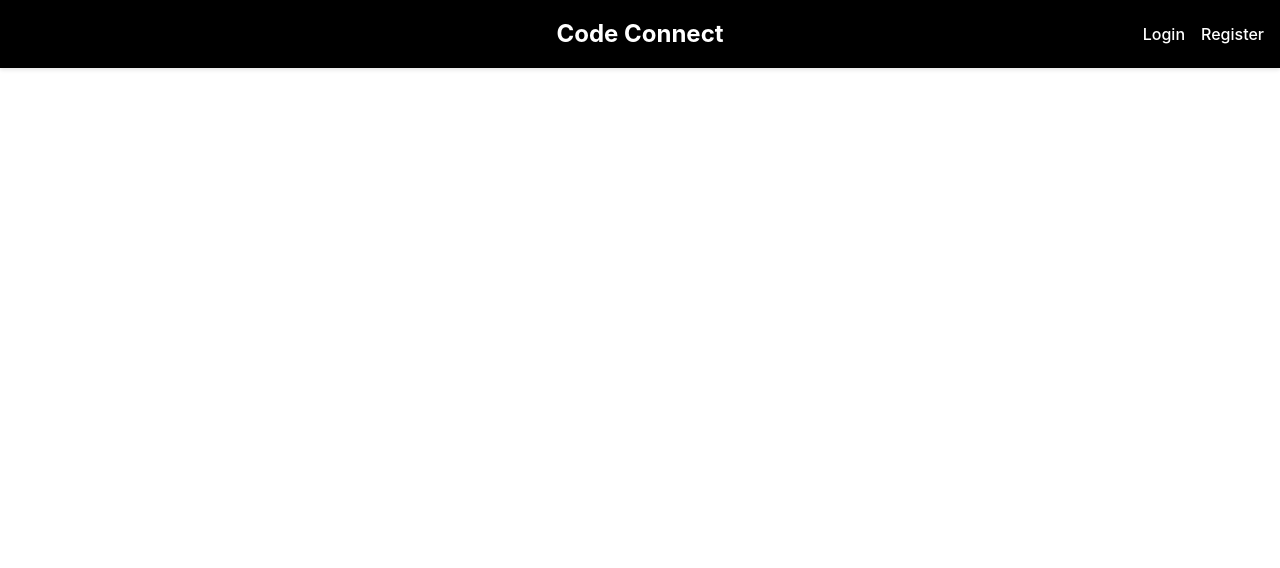
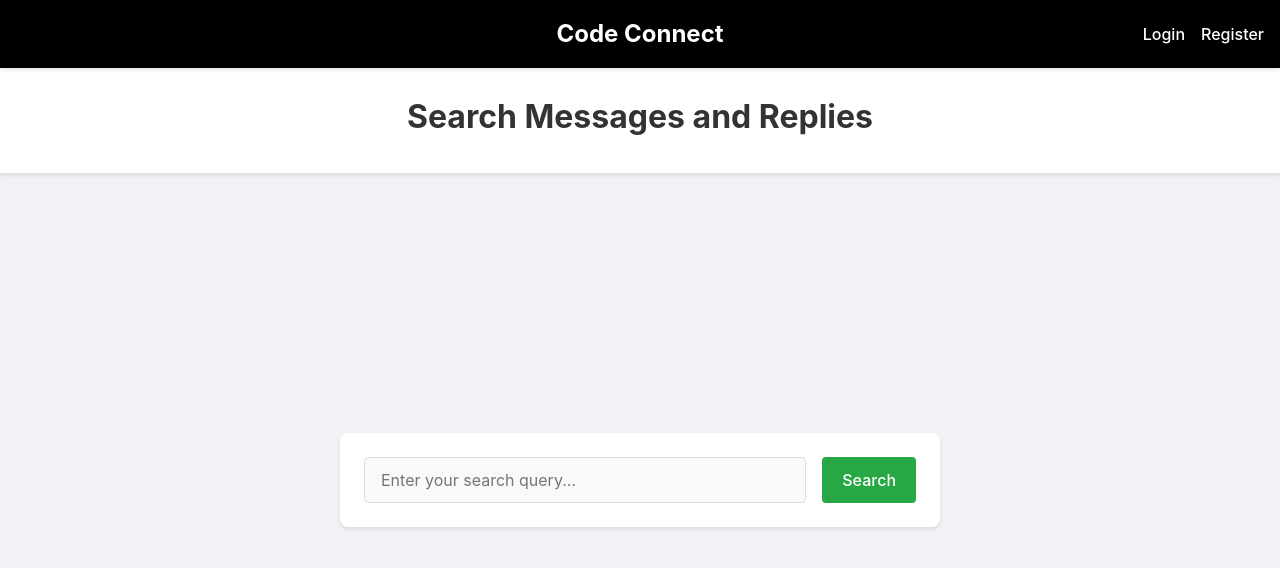
Before and after one commit to ninshot/Coder-sBlog, a React (Vite) app in the folder frontend/: page /search in a window 1280 px wide. Shown: the top 568 px of the page. Built offline with nearby package versions, Linux system fonts and the light colour scheme.

Commit message:
Addition of search page and bar

```diff
--- a/frontend/src/App.jsx
+++ b/frontend/src/App.jsx
@@ -1,5 +1,5 @@
 import React from 'react';
-import { BrowserRouter as Router, Routes, Route, Link, useLocation } from 'react-router-dom';
+import { BrowserRouter as Router, Routes, Route, Link, useLocation, useNavigate } from 'react-router-dom';
 import Login from './components/auth/Login';
 import Register from './components/auth/Register';
 import Logout from './components/auth/Logout';
@@ -8,10 +8,12 @@ import LandingPage from './pages/LandingPage';
 import Channels from './pages/Channels';
 import ChannelDetail from './pages/ChannelDetail';
 import AdminDashboard from './pages/AdminDashboard';
+import SearchPage from './pages/SearchPage';
 import './styles/general.css';
 
 const Navigation = () => {
   const location = useLocation();
+  const navigate = useNavigate();
   const isAuthenticated = localStorage.getItem('token') && localStorage.getItem('user');
   const user = isAuthenticated ? JSON.parse(localStorage.getItem('user')) : null;
   const isAdmin = user?.isAdmin;
@@ -27,6 +29,38 @@ const Navigation = () => {
         width: '100%'
       }}>
         <div style={{ display: 'flex', gap: '1rem', alignItems: 'center', flex: '1' }}>
+          {location.pathname === '/search' && (
+            <button
+              onClick={() => navigate('/channels')}
+              style={{
+                padding: '0.75rem',
+                background: 'black',
+                color: 'white',
+                border: 'none',
+                borderRadius: '4px',
+                fontSize: '1rem',
+                cursor: 'pointer',
+                transition: 'all 0.3s ease',
+                fontWeight: '500'
+              }}
+              onMouseOver={(e) => {
+                e.currentTarget.style.background = 'white';
+                e.currentTarget.style.color = 'black';
+                e.currentTarget.style.border = '2px solid black';
+                e.currentTarget.style.transform = 'translateY(-2px)';
+                e.currentTarget.style.boxShadow = '0 4px 12px rgba(0, 0, 0, 0.2)';
+              }}
+              onMouseOut={(e) => {
+                e.currentTarget.style.background = 'black';
+                e.currentTarget.style.color = 'white';
+                e.currentTarget.style.border = 'none';
+                e.currentTarget.style.transform = 'translateY(0)';
+                e.currentTarget.style.boxShadow = 'none';
+              }}
+            >
+              Home
+            </button>
+          )}
           {(location.pathname.includes('/channels/') || isAdminPage) && (
             <Link
               to="/channels"
@@ -112,6 +146,38 @@ const Navigation = () => {
           Code Connect
         </div>
         <div style={{ display: 'flex', gap: '1rem', flex: '1', justifyContent: 'flex-end' }}>
+          {location.pathname !== '/search' && (
+            <button
+              onClick={() => navigate('/search')}
+              style={{
+                padding: '0.75rem',
+                background: 'black',
+                color: 'white',
+                border: 'none',
+                borderRadius: '4px',
+                fontSize: '1rem',
+                cursor: 'pointer',
+                transition: 'all 0.3s ease',
+                fontWeight: '500'
+              }}
+              onMouseOver={(e) => {
+                e.currentTarget.style.background = 'white';
+                e.currentTarget.style.color = 'black';
+                e.currentTarget.style.border = '2px solid black';
+                e.currentTarget.style.transform = 'translateY(-2px)';
+                e.currentTarget.style.boxShadow = '0 4px 12px rgba(0, 0, 0, 0.2)';
+              }}
+              onMouseOut={(e) => {
+                e.currentTarget.style.background = 'black';
+                e.currentTarget.style.color = 'white';
+                e.currentTarget.style.border = 'none';
+                e.currentTarget.style.transform = 'translateY(0)';
+                e.currentTarget.style.boxShadow = 'none';
+              }}
+            >
+              Search
+            </button>
+          )}
           <Logout />
         </div>
       </div>
@@ -221,6 +287,7 @@ const App = () => {
                 </ProtectedRoute>
               }
             />
+            <Route path="/search" element={<SearchPage />} />
           </Routes>
         </div>
       </div>
--- /dev/null
+++ b/frontend/src/pages/SearchPage.jsx
@@ -0,0 +1,109 @@
+import React, { useState, useEffect } from 'react';
+import { useNavigate, useLocation } from 'react-router-dom';
+import '../styles/searchPage.css';
+
+const SearchPage = () => {
+  const [searchQuery, setSearchQuery] = useState('');
+  const [results, setResults] = useState([]);
+  const [loading, setLoading] = useState(false);
+  const [error, setError] = useState(null);
+  const navigate = useNavigate();
+  const location = useLocation();
+
+  useEffect(() => {
+    const queryParams = new URLSearchParams(location.search);
+    const query = queryParams.get('query');
+    if (query) {
+      setSearchQuery(query);
+      performSearch(query);
+    }
+  }, [location.search]);
+
+  const performSearch = async (query) => {
+    setLoading(true);
+    setError(null);
+    try {
+      const token = localStorage.getItem('token');
+      const response = await fetch(`http://localhost:8000/api/search?query=${encodeURIComponent(query)}`, {
+        headers: {
+          'Authorization': `Bearer ${token}`
+        }
+      });
+
+      if (!response.ok) {
+        throw new Error('Search failed');
+      }
+
+      const data = await response.json();
+      setResults(data);
+    } catch (err) {
+      setError('Failed to perform search. Please try again.');
+      console.error('Search error:', err);
+    } finally {
+      setLoading(false);
+    }
+  };
+
+  const handleSearch = (e) => {
+    e.preventDefault();
+    if (searchQuery.trim()) {
+      navigate(`/search?query=${encodeURIComponent(searchQuery.trim())}`);
+    }
+  };
+
+  const handleResultClick = (result) => {
+    navigate(`/channels/${result.channel_id}`);
+  };
+
+  return (
+    <div className="search-page">
+      <div className="search-header">
+        <h2>Search Messages and Replies</h2>
+      </div>
+      <div className="search-container">
+        <form className="search-form" onSubmit={handleSearch}>
+          <input
+            type="text"
+            className="search-input"
+            placeholder="Enter your search query..."
+            value={searchQuery}
+            onChange={(e) => setSearchQuery(e.target.value)}
+          />
+          <button type="submit" className="search-button">Search</button>
+        </form>
+      </div>
+
+      {loading && <div className="loading">Searching...</div>}
+      {error && <div className="error">{error}</div>}
+
+      {!loading && !error && results.length === 0 && searchQuery && (
+        <div className="no-results">No results found</div>
+      )}
+
+      {!loading && !error && results.length > 0 && (
+        <div className="search-results">
+          {results.map((result) => (
+            <div
+              key={result.id}
+              className="result-item"
+              onClick={() => handleResultClick(result)}
+            >
+              <div className="result-header">
+                <span className="result-type">{result.type}</span>
+                <span className="result-channel">{result.channel_name}</span>
+              </div>
+              <div className="result-title">{result.title}</div>
+              <div className="result-content">{result.content}</div>
+              <div className="result-footer">
+                <span>By {result.display_name}</span>
+                <span>{new Date(result.created_at).toLocaleDateString()}</span>
+              </div>
+            </div>
+          ))}
+        </div>
+      )}
+    </div>
+  );
+};
+
+export default SearchPage;
--- /dev/null
+++ b/frontend/src/styles/searchPage.css
@@ -0,0 +1,158 @@
+.search-page {
+  width: 100vw;
+  margin: 0;
+  padding: 0;
+  display: flex;
+  flex-direction: column;
+  min-height: 100vh;
+  background-color: #f0f2f5;
+}
+
+.search-header {
+  width: 100vw;
+  display: flex;
+  justify-content: center;
+  margin-top: -10px;
+  padding-top: 1rem;
+  align-items: center;
+  background-color: white;
+  box-shadow: 0 2px 4px rgba(0, 0, 0, 0.1);
+  position: fixed;
+  top: 60px;
+  left: 0;
+  right: 0;
+  z-index: 100;
+}
+
+.search-container {
+  width: 100vw;
+  display: flex;
+  justify-content: center;
+  align-items: center;
+  padding: 0;
+  margin-top: 100px;
+  min-height: calc(100vh - 160px);
+}
+
+.search-page h2 {
+  color: #333;
+  text-align: center;
+  margin-bottom: 2rem;
+  font-size: 2rem;
+}
+
+.search-form {
+  display: flex;
+  flex-direction: row;
+  gap: 1rem;
+  width: 100%;
+  max-width: 600px;
+  background-color: white;
+  padding: 1.5rem;
+  border-radius: 8px;
+  box-shadow: 0 2px 4px rgba(0, 0, 0, 0.1);
+}
+
+.search-input {
+  flex: 1;
+  padding: 0.75rem 1rem;
+  border: 1px solid #ddd;
+  border-radius: 4px;
+  font-size: 1rem;
+  transition: border-color 0.3s ease;
+  background-color: #f8f9fa;
+}
+
+.search-input:focus {
+  outline: none;
+  border-color: #007bff;
+  background-color: white;
+}
+
+.search-button {
+  padding: 0.75rem 1.25rem;
+  background-color: #28a745;
+  color: white;
+  border: none;
+  border-radius: 4px;
+  font-size: 1rem;
+  font-weight: 500;
+  cursor: pointer;
+  transition: background-color 0.3s ease;
+  white-space: nowrap;
+}
+
+.search-button:hover {
+  background-color: #218838;
+}
+
+.search-results {
+  margin-top: 2rem;
+  width: 100%;
+}
+
+.result-item {
+  background-color: white;
+  border: 1px solid #ddd;
+  border-radius: 4px;
+  padding: 1rem;
+  margin-bottom: 1rem;
+  transition: transform 0.2s ease;
+}
+
+.result-item:hover {
+  transform: translateY(-2px);
+  box-shadow: 0 2px 8px rgba(0, 0, 0, 0.1);
+}
+
+.result-header {
+  display: flex;
+  justify-content: space-between;
+  margin-bottom: 0.5rem;
+}
+
+.result-type {
+  font-weight: bold;
+  color: #007bff;
+}
+
+.result-channel {
+  color: #666;
+  font-size: 0.9rem;
+}
+
+.result-title {
+  font-size: 1.2rem;
+  margin-bottom: 0.5rem;
+  color: #333;
+}
+
+.result-content {
+  color: #666;
+  margin-bottom: 0.5rem;
+}
+
+.result-footer {
+  display: flex;
+  justify-content: space-between;
+  color: #888;
+  font-size: 0.9rem;
+}
+
+.no-results {
+  text-align: center;
+  color: #666;
+  margin-top: 2rem;
+}
+
+.loading {
+  text-align: center;
+  color: #666;
+  margin-top: 2rem;
+}
+
+.error {
+  text-align: center;
+  color: #dc3545;
+  margin-top: 2rem;
+}
```
